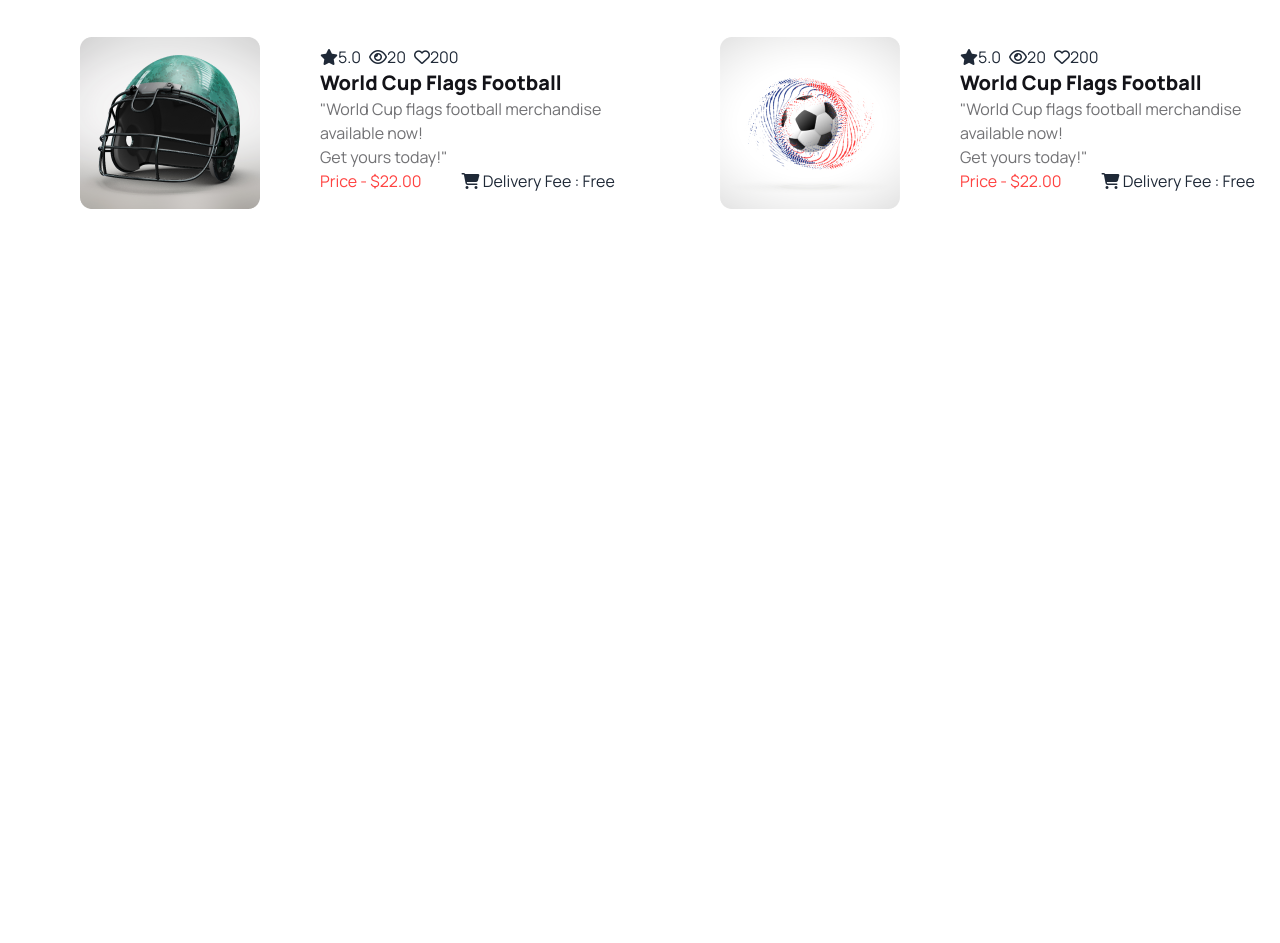
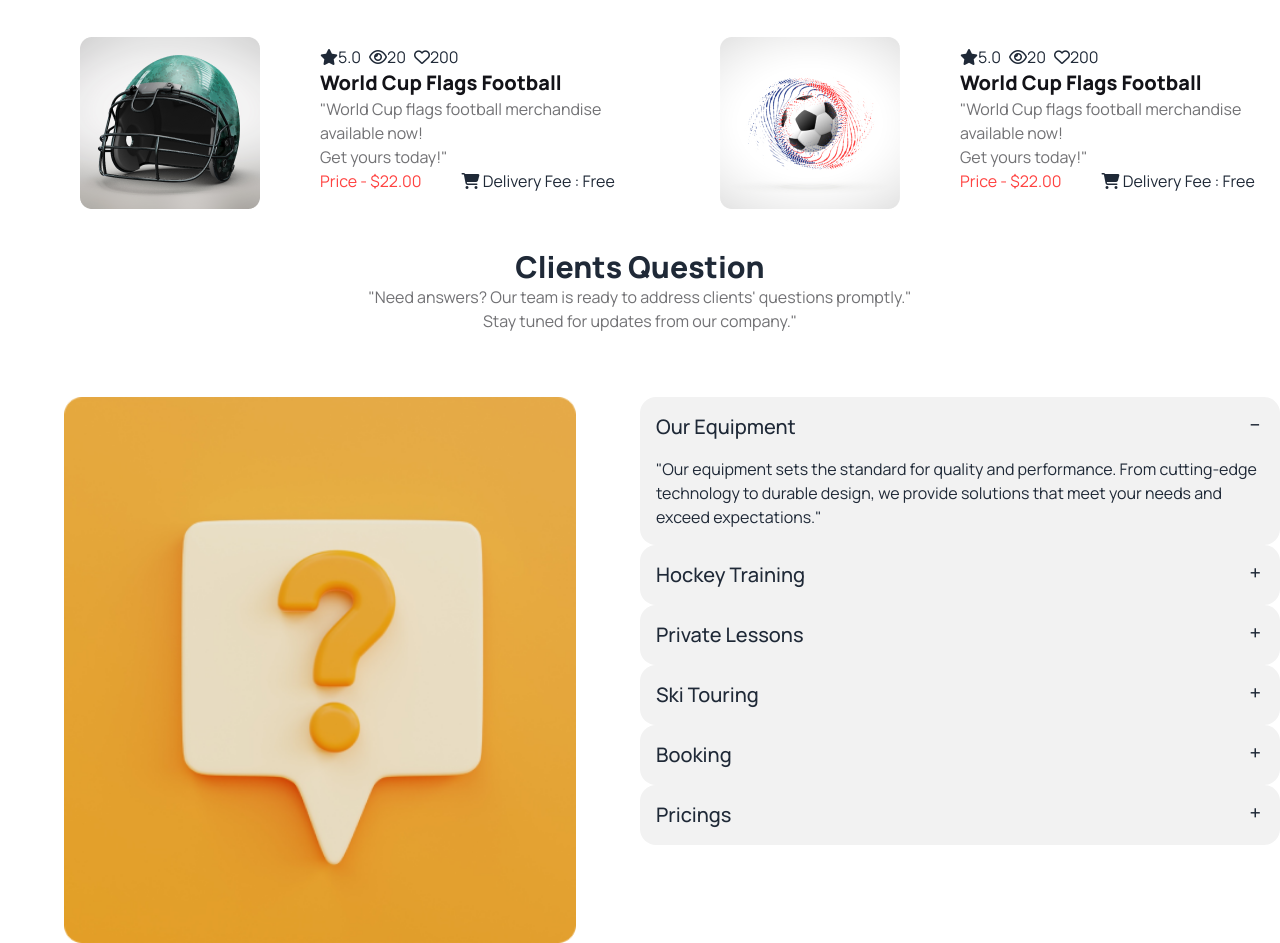
Before and after one commit to Nadim-Hossain/web_day19_Assignment_3, a plain HTML site: page B9A3-Hockeys-main/index.html in a window 1280 px wide. Shown: the part 3175-4118 px from the top of the page. Before the commit the page ends 3424 px from the top, so only its background shows below. Drawn offline with nearby package versions, Linux system fonts and the light colour scheme.

Commit message:
Clients Question section complete

```diff
--- a/B9A3-Hockeys-main/index.html
+++ b/B9A3-Hockeys-main/index.html
@@ -351,6 +351,85 @@
         </section>
         <!-- Our New Products Section End -->
 
+        <!-- Clients question section start -->
+
+        <section class="container mt-10 mx-auto">
+            <div class="text-center">
+                <h3 class="text-3xl font-extrabold">Clients Question</h3>
+                <p class="text-base text-paragraph-description"> "Need answers? Our team is ready to address clients' questions promptly." <br> Stay tuned for updates from our company."</p>
+            </div>
+            <div class="grid lg:grid-cols-2 grid-cols-1 mt-16">
+                <div>
+                    <img class="lg:ml-16 lg:w-4/5 w-3/4" src="Images/11.png" alt="">
+                </div>
+
+                <!-- accordion -->
+                <div>
+                    <div class="collapse collapse-plus bg-base-200">
+                        <input type="radio" name="my-accordion-3" checked="checked" />
+                        <div class="collapse-title text-xl font-medium">
+                            Our Equipment
+                        </div>
+                        <div class="collapse-content">
+                          <p>
+                            "Our equipment sets the standard for quality and performance. From cutting-edge technology to durable design, we provide solutions that meet your needs and exceed expectations."</p>
+                        </div>
+                      </div>
+                      <div class="collapse collapse-plus bg-base-200">
+                        <input type="radio" name="my-accordion-3" />
+                        <div class="collapse-title text-xl font-medium">
+                            Hockey Training
+                        </div>
+                        <div class="collapse-content">
+                          <p>
+                            "Experience top-notch hockey training with our comprehensive programs. From beginners to professionals, we offer expert coaching and state-of-the-art facilities for optimal skill development and performance enhancement."</p>
+                        </div>
+                      </div>
+                      <div class="collapse collapse-plus bg-base-200">
+                        <input type="radio" name="my-accordion-3" />
+                        <div class="collapse-title text-xl font-medium">
+                            Private Lessons
+                        </div>
+                        <div class="collapse-content">
+                          <p>
+                            "Enhance your skills with personalized private lessons tailored to your needs. Our experienced instructors provide individualized attention to help you achieve your goals efficiently and effectively."</p>
+                        </div>
+                      </div>
+                      <div class="collapse collapse-plus bg-base-200">
+                        <input type="radio" name="my-accordion-3" />
+                        <div class="collapse-title text-xl font-medium">
+                            Ski Touring
+                        </div>
+                        <div class="collapse-content">
+                          <p>
+                            "Embark on an exhilarating ski touring adventure with our expert guides. Explore breathtaking landscapes and untouched powder while honing your skills in this thrilling outdoor activity."</p>
+                        </div>
+                      </div>
+                      <div class="collapse collapse-plus bg-base-200">
+                        <input type="radio" name="my-accordion-3" />
+                        <div class="collapse-title text-xl font-medium">
+                            Booking
+                        </div>
+                        <div class="collapse-content">
+                          <p>"Secure your spot by booking in advance. Our convenient online platform allows for easy reservations, ensuring you don't miss out on your desired experience."</p>
+                        </div>
+                      </div>
+                      <div class="collapse collapse-plus bg-base-200">
+                        <input type="radio" name="my-accordion-3" />
+                        <div class="collapse-title text-xl font-medium">
+                            Pricings
+                        </div>
+                        <div class="collapse-content">
+                          <p>
+                            "Explore our transparent pricings for various packages and services. We offer competitive rates without compromising on quality, ensuring value for your investment."</p>
+                        </div>
+                      </div>
+                </div>
+            </div>
+        </section>
+
+        <!-- Clients question section End -->
+
     </header>
 
     <main>
```
